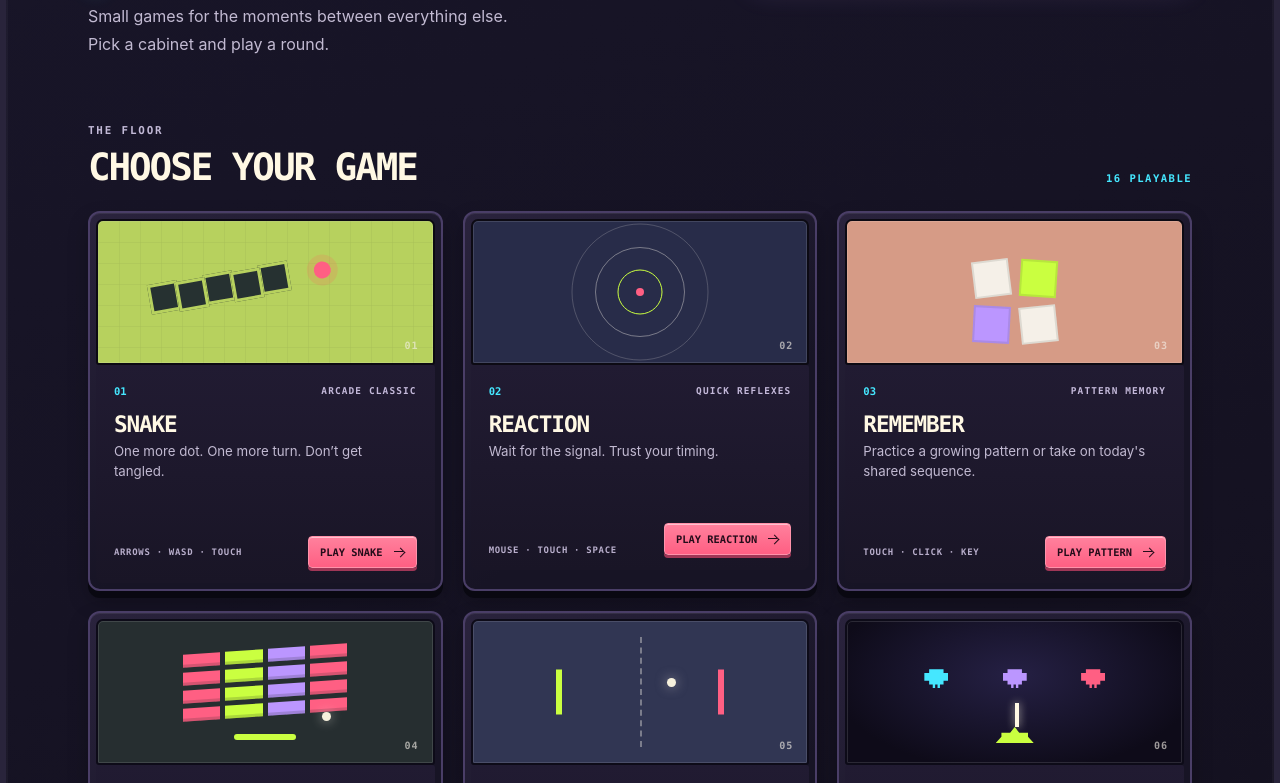
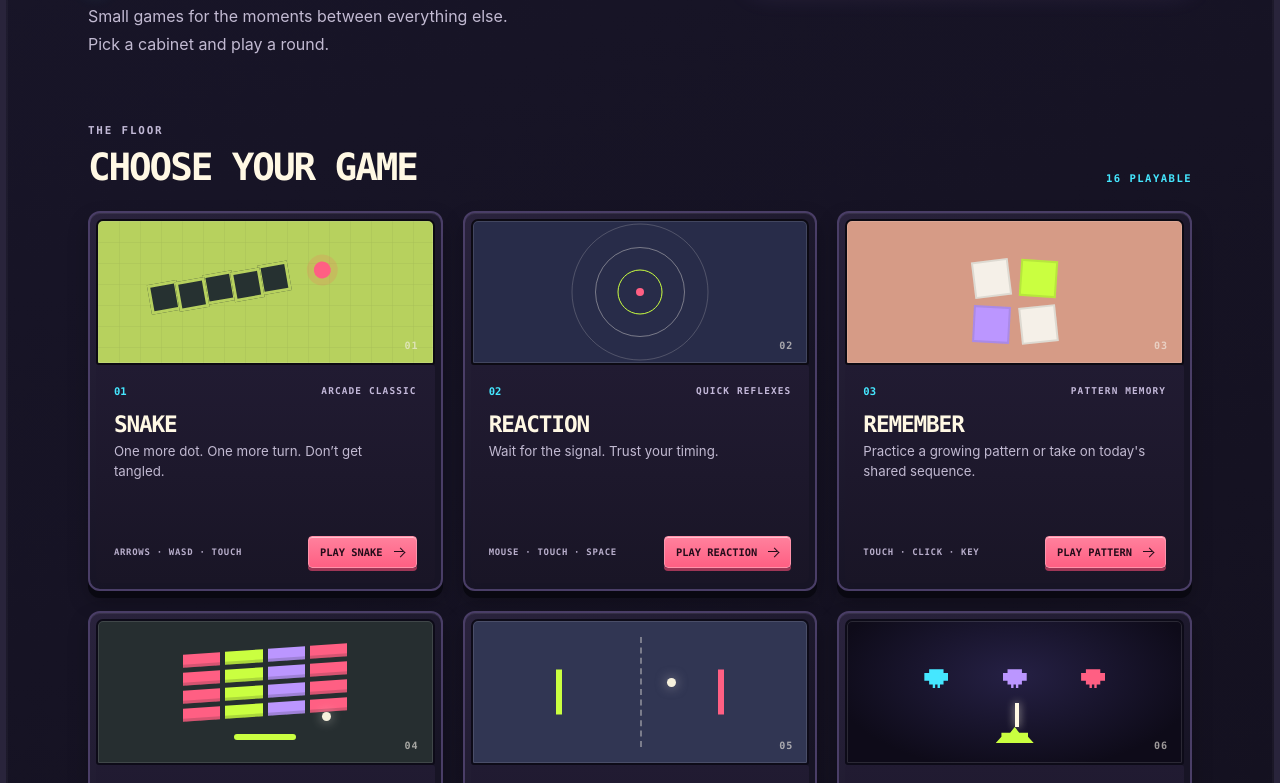
Before and after one commit to toby-sym/arcade, a React (Vite) app: page / in a window 1280 px wide. Shown: the part 462-1245 px from the top of the page. Built offline with nearby package versions, Linux system fonts and the light colour scheme.

Commit message:
Align Arcade game card controls

```diff
--- a/src/styles.css
+++ b/src/styles.css
@@ -276,8 +276,6 @@ button:focus-visible, a:focus-visible, [tabindex="0"]:focus-visible {
 .phase-result .reaction-target { background: #273032; }
 .reaction-console-footer { height: 28px; padding: 10px 1px 0; display: flex; justify-content: space-between; color: rgb(245 240 232 / 51%); font-size: .53rem; letter-spacing: .15em; font-weight: 700; }
 .reaction-status { min-height: 24px; margin: 12px 2px 0; color: #72766d; font-size: .74rem; line-height: 1.5; }
-.game-card-reaction .card-info { min-height: 205px; }
-.game-card-reaction .card-bottom { align-items: end; }
 .pattern-layout { grid-template-columns: minmax(230px, .72fr) minmax(320px, 1.28fr); }
 .pattern-play-column { max-width: 570px; }
 .pattern-console { padding: 14px; background: var(--night); box-shadow: 0 15px 36px rgb(36 39 34 / 15%); }
```
